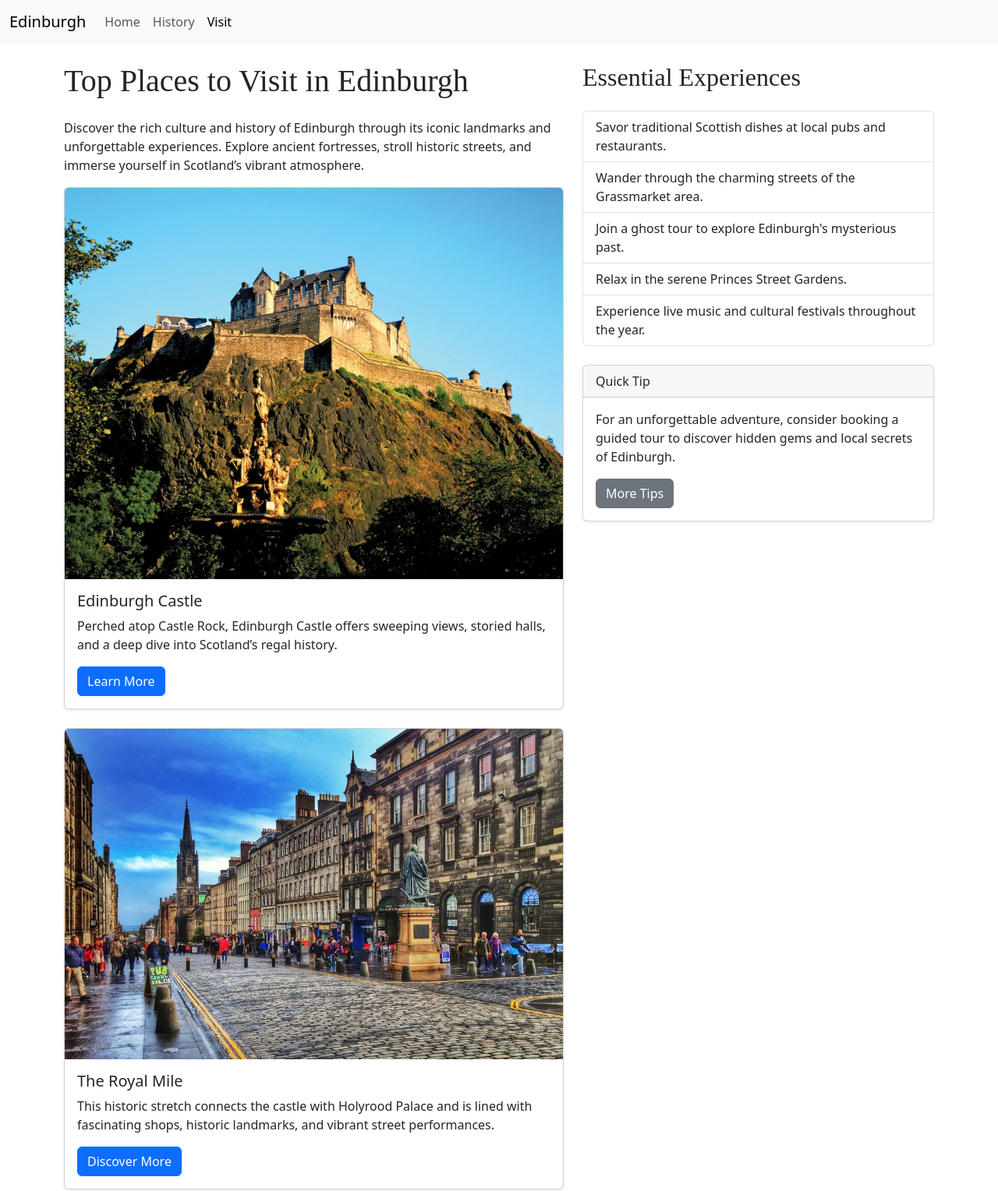
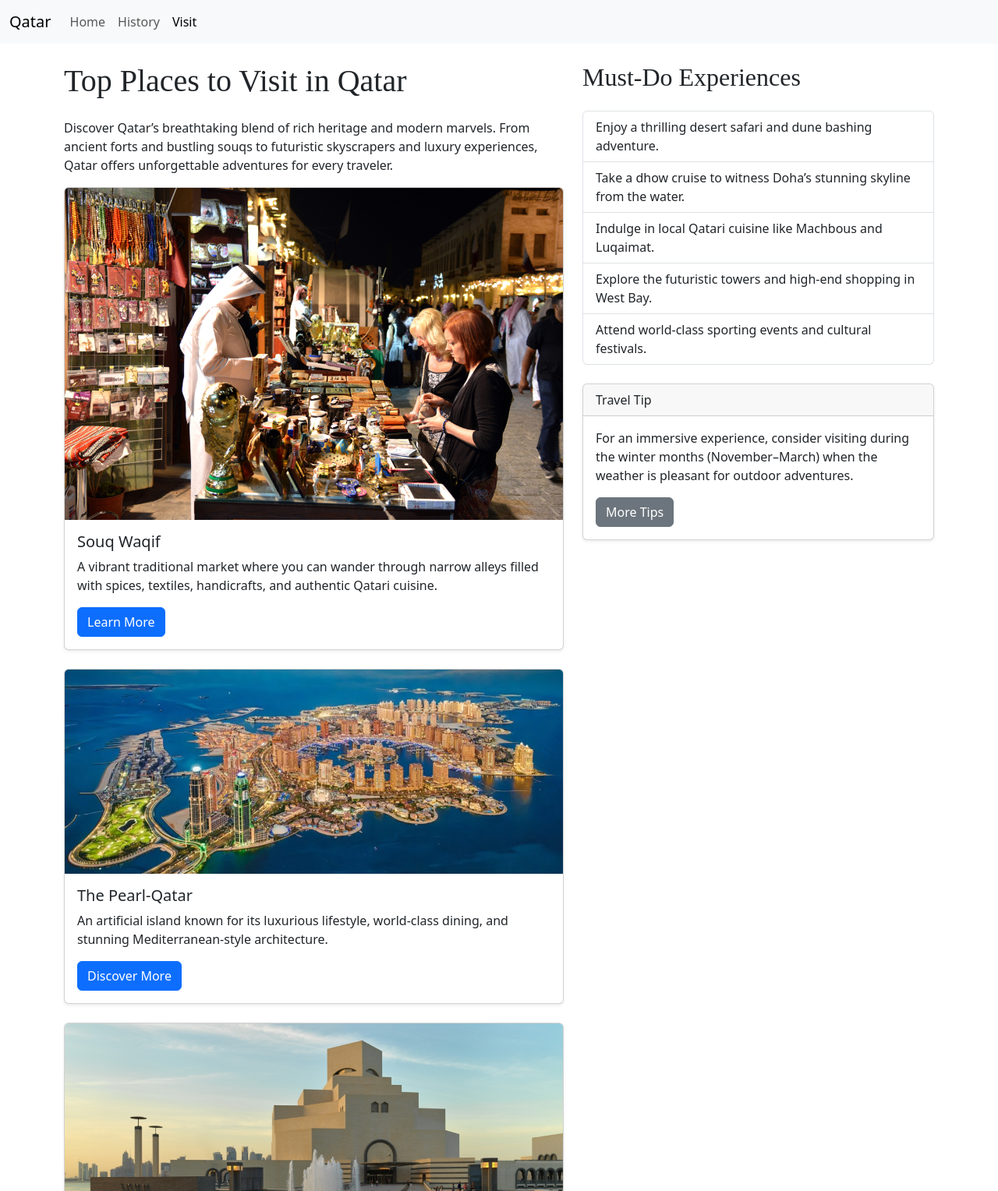
Before and after one commit to loans2024/Tourist-Association-, a plain HTML site: page visit.html in a window 1280 px wide. Shown: the top 1528 px of the page at 78% size. Drawn offline with nearby package versions, Linux system fonts and the light colour scheme.

Commit message:
feat:index.html & README.md

```diff
--- a/visit.html
+++ b/visit.html
@@ -4,7 +4,7 @@
   <!-- Meta tags for character encoding and responsiveness -->
   <meta charset="UTF-8">
   <meta name="viewport" content="width=device-width, initial-scale=1.0">
-  <title>Visit Edinburgh</title>
+  <title>Visit Qatar</title>
   <!-- Link to your custom CSS for styling -->
   <link rel="stylesheet" href="css/style.css">
   <!-- Bootstrap CSS for responsive components -->
@@ -15,7 +15,7 @@
   <nav class="navbar navbar-expand-lg navbar-light bg-light">
     <div class="container-fluid">
       <!-- Brand name linking to Home page -->
-      <a class="navbar-brand" href="index.html">Edinburgh</a>
+      <a class="navbar-brand" href="index.html">Qatar</a>
       <!-- Toggler for responsive navigation -->
       <button class="navbar-toggler" type="button" data-bs-toggle="collapse" data-bs-target="#navbarNav"
               aria-controls="navbarNav" aria-expanded="false" aria-label="Toggle navigation">
@@ -43,72 +43,71 @@
     <div class="row">
       <!-- Main Content Column (7/12) -->
       <div class="col-md-7">
-        <h1 class="mb-4">Top Places to Visit in Edinburgh</h1>
+        <h1 class="mb-4">Top Places to Visit in Qatar</h1>
         <p>
-          Discover the rich culture and history of Edinburgh through its iconic landmarks and unforgettable experiences.
-          Explore ancient fortresses, stroll historic streets, and immerse yourself in Scotland’s vibrant atmosphere.
+          Discover Qatar’s breathtaking blend of rich heritage and modern marvels. From ancient forts and bustling souqs to futuristic skyscrapers and luxury experiences, Qatar offers unforgettable adventures for every traveler.
         </p>
 
-        <!-- Card for Edinburgh Castle -->
+        <!-- Card for Souq Waqif -->
         <div class="card mb-4 shadow-sm">
-          <img src="images/castle.webp" class="card-img-top" alt="Edinburgh Castle">
+          <img src="images/SW.jpg" class="card-img-top" alt="Souq Waqif">
           <div class="card-body">
-            <h5 class="card-title">Edinburgh Castle</h5>
-            <p class="card-text">Perched atop Castle Rock, Edinburgh Castle offers sweeping views, storied halls, and a deep dive into Scotland’s regal history.</p>
-            <a href="https://www.edinburghcastle.scot" target="_blank" class="btn btn-primary">Learn More</a>
+            <h5 class="card-title">Souq Waqif</h5>
+            <p class="card-text">A vibrant traditional market where you can wander through narrow alleys filled with spices, textiles, handicrafts, and authentic Qatari cuisine.</p>
+            <a href="https://www.visitqatar.com" target="_blank" class="btn btn-primary">Learn More</a>
           </div>
         </div>
 
-        <!-- Card for The Royal Mile -->
+        <!-- Card for The Pearl-Qatar -->
         <div class="card mb-4 shadow-sm">
-          <img src="images/royal.webp" class="card-img-top" alt="The Royal Mile">
+          <img src="images/perl.webp" class="card-img-top" alt="The Pearl-Qatar">
           <div class="card-body">
-            <h5 class="card-title">The Royal Mile</h5>
-            <p class="card-text">This historic stretch connects the castle with Holyrood Palace and is lined with fascinating shops, historic landmarks, and vibrant street performances.</p>
-            <a href="https://www.visitscotland.com" target="_blank" class="btn btn-primary">Discover More</a>
+            <h5 class="card-title">The Pearl-Qatar</h5>
+            <p class="card-text">An artificial island known for its luxurious lifestyle, world-class dining, and stunning Mediterranean-style architecture.</p>
+            <a href="https://www.thepearlqatar.com" target="_blank" class="btn btn-primary">Discover More</a>
           </div>
         </div>
 
-        <!-- Card for Arthur's Seat -->
+        <!-- Card for Museum of Islamic Art -->
         <div class="card mb-4 shadow-sm">
-          <img src="images/arthur.jpg" class="card-img-top" alt="Arthur's Seat">
+          <img src="images/art.webp" class="card-img-top" alt="Museum of Islamic Art">
           <div class="card-body">
-            <h5 class="card-title">Arthur's Seat</h5>
-            <p class="card-text">A majestic ancient volcano that offers a rewarding hike and panoramic views of Edinburgh’s skyline – a haven for nature lovers.</p>
-            <a href="https://www.nationaltrust.org.uk" target="_blank" class="btn btn-primary">Explore More</a>
+            <h5 class="card-title">Museum of Islamic Art</h5>
+            <p class="card-text">A world-renowned museum featuring priceless Islamic artifacts from over 1,400 years of history.</p>
+            <a href="https://mia.org.qa" target="_blank" class="btn btn-primary">Explore More</a>
           </div>
         </div>
 
-        <!-- Card for National Museum of Scotland -->
+        <!-- Card for Katara Cultural Village -->
         <div class="card mb-4 shadow-sm">
-          <img src="images/national.webp" class="card-img-top" alt="National Museum of Scotland">
+          <img src="images/Katara.webp" class="card-img-top" alt="Katara Cultural Village">
           <div class="card-body">
-            <h5 class="card-title">National Museum of Scotland</h5>
-            <p class="card-text">Uncover Scotland’s rich history and diverse culture through engaging exhibits and interactive displays that captivate all ages.</p>
-            <a href="https://www.nms.ac.uk" target="_blank" class="btn btn-primary">Visit Museum</a>
+            <h5 class="card-title">Katara Cultural Village</h5>
+            <p class="card-text">A hub for art, culture, and entertainment, hosting theaters, galleries, and festivals celebrating Qatar’s heritage.</p>
+            <a href="https://www.katara.net" target="_blank" class="btn btn-primary">Visit Katara</a>
           </div>
         </div>
       </div>
 
       <!-- Sidebar Column (5/12) -->
       <div class="col-md-5">
-        <h2 class="mb-4">Essential Experiences</h2>
+        <h2 class="mb-4">Must-Do Experiences</h2>
         <ul class="list-group mb-4">
-          <li class="list-group-item">Savor traditional Scottish dishes at local pubs and restaurants.</li>
-          <li class="list-group-item">Wander through the charming streets of the Grassmarket area.</li>
-          <li class="list-group-item">Join a ghost tour to explore Edinburgh's mysterious past.</li>
-          <li class="list-group-item">Relax in the serene Princes Street Gardens.</li>
-          <li class="list-group-item">Experience live music and cultural festivals throughout the year.</li>
+          <li class="list-group-item">Enjoy a thrilling desert safari and dune bashing adventure.</li>
+          <li class="list-group-item">Take a dhow cruise to witness Doha’s stunning skyline from the water.</li>
+          <li class="list-group-item">Indulge in local Qatari cuisine like Machbous and Luqaimat.</li>
+          <li class="list-group-item">Explore the futuristic towers and high-end shopping in West Bay.</li>
+          <li class="list-group-item">Attend world-class sporting events and cultural festivals.</li>
         </ul>
 
         <!-- Quick Tip Widget -->
         <div class="card shadow-sm">
           <div class="card-header">
-            Quick Tip
+            Travel Tip
           </div>
           <div class="card-body">
-            <p class="card-text">For an unforgettable adventure, consider booking a guided tour to discover hidden gems and local secrets of Edinburgh.</p>
-            <a href="https://www.timeout.com/edinburgh" target="_blank" class="btn btn-secondary">More Tips</a>
+            <p class="card-text">For an immersive experience, consider visiting during the winter months (November–March) when the weather is pleasant for outdoor adventures.</p>
+            <a href="https://www.visitqatar.com" target="_blank" class="btn btn-secondary">More Tips</a>
           </div>
         </div>
       </div>
```
Also changed, not shown: images/Katara.webp (added), images/SW.jpg (added), images/art.webp (added), images/arthur.jpg (deleted), images/castle.webp (deleted), images/national.webp (deleted), images/perl.webp (added), 1 other file.
